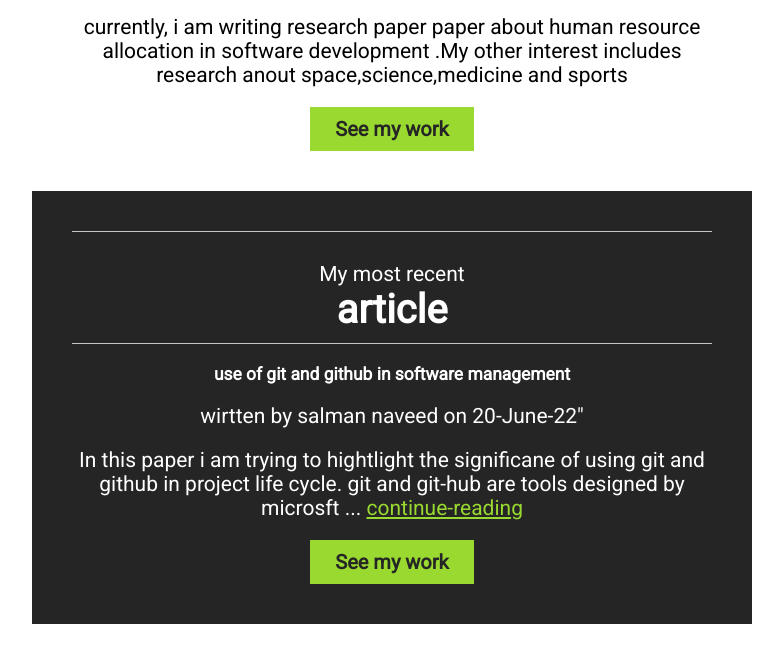
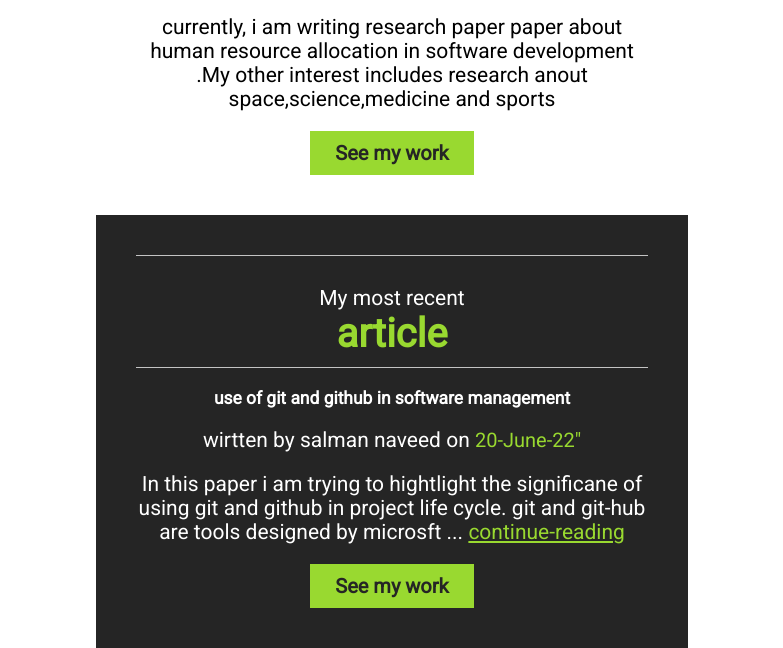
Before and after one commit to salman774/detail-profile, a plain HTML site: page index.html in a window 1280 px wide. Shown: the part 554-1202 px from the top of the page, without its empty margins (288-1071 px from the left). Before the commit the page ends 1178 px from the top, so only its background shows below. Drawn offline with Linux system fonts and the light colour scheme.

Commit message:
final-version

```diff
--- a/index.css
+++ b/index.css
@@ -13,7 +13,7 @@ body {
 }
 
 .container {
-    width: 50%;
+    width: 40%;
     height: auto;
     display: block;
     margin: auto;
@@ -26,8 +26,14 @@ img {
     margin-top: 20px;
 }
 
-.bold {
+.bold,
+time {
     font-size: 40px;
+    color: #99D930;
+}
+
+time {
+    font-size: 20px;
 }
 
 main a {
```
